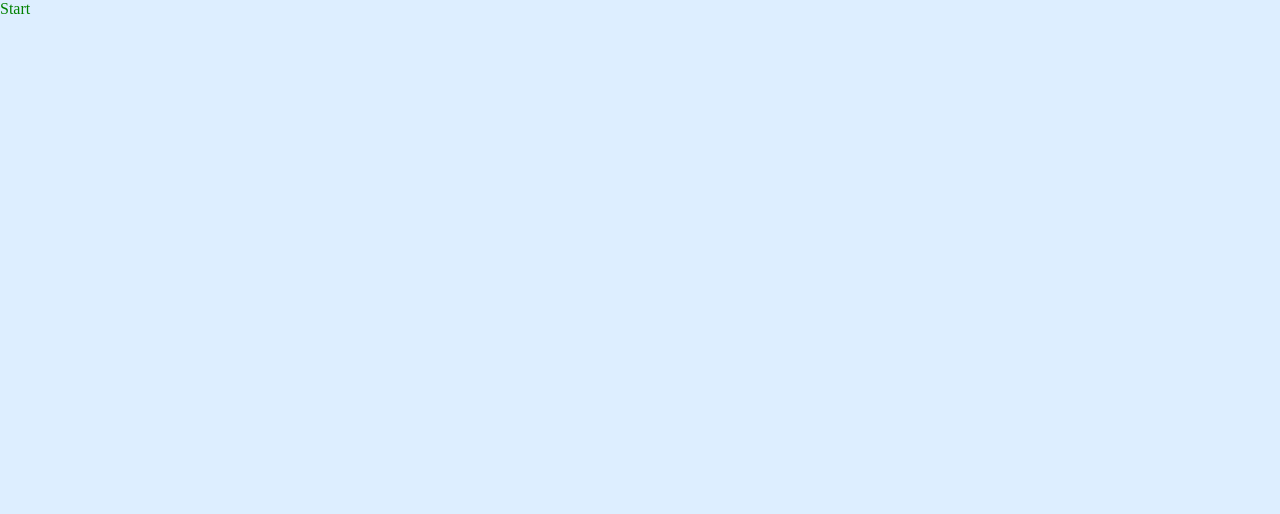
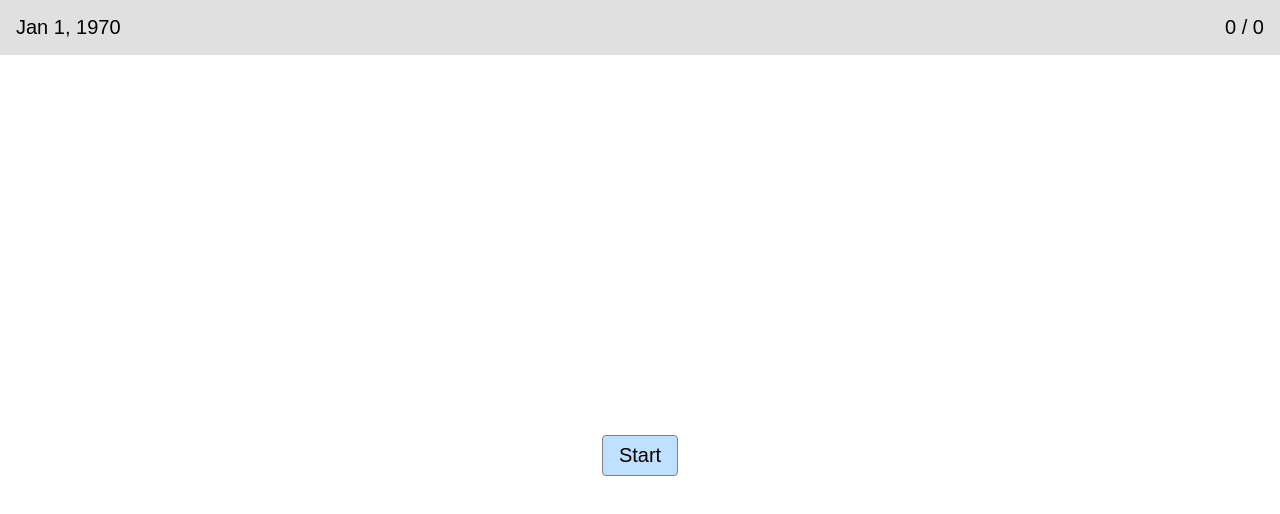
Before and after one commit to philrmass/multiply, a React app: page / in a window 1280 px wide. Shown: the top 514 px of the page. Built offline with nearby package versions, Linux system fonts and the light colour scheme; the HTML template or start-up script is replaced by a standard one.

Commit message:
add header, check day change

```diff
--- a/src/components/App.js
+++ b/src/components/App.js
@@ -1,19 +1,42 @@
 import React from 'react';
 import { connect } from 'react-redux';
 
+import { useInterval } from '../utilities/hooks';
+import { getCurrentDay } from '../utilities/time';
+
 import Game from './Game';
-import Inactive from './Inactive';
+import Header from './Header';
+import Home from './Home';
 
 /* eslint-disable react/prop-types */
-function App({ isActive }) {
-  if (isActive) {
-    return <Game />;
-  }
+function App({
+  today,
+  isActive,
+}) {
+  useInterval(() => {
+    const currentDay = getCurrentDay();
+    if (currentDay !== today) {
+      console.log('TDY', today, currentDay);
+    }
+  }, 2000);
 
-  return <Inactive />;
+  const buildContent = () => {
+    if (isActive) {
+      return <Game />;
+    }
+    return <Home />;
+  };
+
+  return (
+    <div className='content'>
+      <Header />
+      {buildContent()}
+    </div>
+  );
 }
 
 const mapState = (state) => ({
+  today: state.game.today,
   isActive: state.game.isActive,
 });
 
--- a/src/components/Game.js
+++ b/src/components/Game.js
@@ -1,18 +1,30 @@
-import React from 'react';
+import React, { useState } from 'react';
 import { connect } from 'react-redux';
 
+/* eslint-disable react/prop-types */
 function Game() {
+  const [answer, setAnswer] = useState('');
+
+  const onInput = (e) => {
+    setAnswer(e.target.value);
+    console.log('INPUT', e.target.value);
+  };
+
   const onSubmit = (e) => {
     e.preventDefault();
 
-    console.log('SUBMIT');
+    console.log('SUBMIT', answer);
   };
 
   return (
     <>
       <div>Game</div>
       <form onSubmit={onSubmit}>
-        <input type='number' value={999}/>
+        <input
+          type='number'
+          value={answer}
+          onInput={onInput}
+        />
       </form>
     </>
   );
--- /dev/null
+++ b/src/components/Header.js
@@ -0,0 +1,28 @@
+import React from 'react';
+import { connect } from 'react-redux';
+
+import { getDateString } from '../utilities/time';
+
+/* eslint-disable react/prop-types */
+function Header({
+  today,
+  questions,
+}) {
+  const date = getDateString(today);
+  const progress = `${0} / ${questions?.length}`;
+  console.log('QUES', questions);
+
+  return (
+    <div className='header'>
+      <div>{date}</div>
+      <div>{progress}</div>
+    </div>
+  );
+}
+
+const mapState = (state) => ({
+  today: state.game.today,
+  questions: state.game.questions,
+});
+
+export default connect(mapState)(Header);
--- /dev/null
+++ b/src/components/Home.js
@@ -0,0 +1,21 @@
+import React from 'react';
+import { connect } from 'react-redux';
+
+import { start } from '../redux/game/actions';
+
+/* eslint-disable react/prop-types */
+function Home({
+  start,
+}) {
+  return (
+    <div className='home'>
+      <button onClick={start}>Start</button>
+    </div>
+  );
+}
+
+const mapDispatch = {
+  start,
+};
+
+export default connect(null, mapDispatch)(Home);
--- a/src/components/Inactive.js
+++ /dev/null
@@ -1,13 +0,0 @@
-import React from 'react';
-import { connect } from 'react-redux';
-
-function Inactive() {
-  return (
-    <button>Start</button>
-  );
-}
-
-const mapState = () => ({
-});
-
-export default connect(mapState)(Inactive);
--- a/src/redux/game/reducer.js
+++ b/src/redux/game/reducer.js
@@ -2,7 +2,10 @@ import {
   START,
 } from '../constants';
 
+//??? get today & questions from local storage
 const defaultState = {
+  today: 0,
+  questions: [],
   isActive: false,
 };
 
--- a/src/styles/index.css
+++ b/src/styles/index.css
@@ -10,17 +10,50 @@
 }
 
 html {
-   height: 100%;
-   width: 100%;
   margin: 0;
   padding: 0;
 }
 
 body {
-   height: 100%;
-   width: 100%;
   margin: 0;
   padding: 0;
   background: #def;
-   color: green;
+  font-family: Arial, sans-serif;
+  font-size: 20px;
 }
+
+button {
+  border: 1px solid #808080;
+  padding: 8px 16px;
+  border-radius: 4px;
+  background: #c0e0ff;
+}
+
+.content {
+  position: absolute;
+  right: 0;
+  left: 0;
+  top: 0;
+  bottom: 0;
+}
+
+.header {
+  padding: 16px;
+  background: #e0e0e0;
+  display: flex;
+  justify-content: space-between;
+}
+
+.home {
+  height: 100%;
+  padding: 16px;
+  display: flex;
+  justify-content: center;
+  align-items: center;
+  background: #ffffff;
+}
+
+.game {
+  height: 100%;
+  padding: 16px;
+}
--- /dev/null
+++ b/src/utilities/hooks.js
@@ -0,0 +1,19 @@
+import { useEffect, useRef } from 'react';
+
+export function useInterval(callback, delay) {
+  const savedCallback = useRef();
+
+  useEffect(() => {
+    savedCallback.current = callback;
+  }, [callback]);
+
+  useEffect(() => {
+    function tick() {
+      savedCallback.current();
+    }
+    if (delay !== null) {
+      const id = setInterval(tick, delay);
+      return () => clearInterval(id);
+    }
+  }, [callback, delay]);
+}
--- /dev/null
+++ b/src/utilities/time.js
@@ -0,0 +1,17 @@
+export function getCurrentDay() {
+  const now = new Date();
+  const day = new Date(now.getFullYear(), now.getMonth(), now.getDate());
+
+  return day.getTime();
+}
+
+export function getDateString(time) {
+  const date = new Date(time);
+  const options = {
+    month: 'short',
+    day: 'numeric',
+    year: 'numeric',
+  };
+
+  return date.toLocaleDateString(undefined, options);
+}
```
Lines whose indentation alone changed are shown as unchanged.
